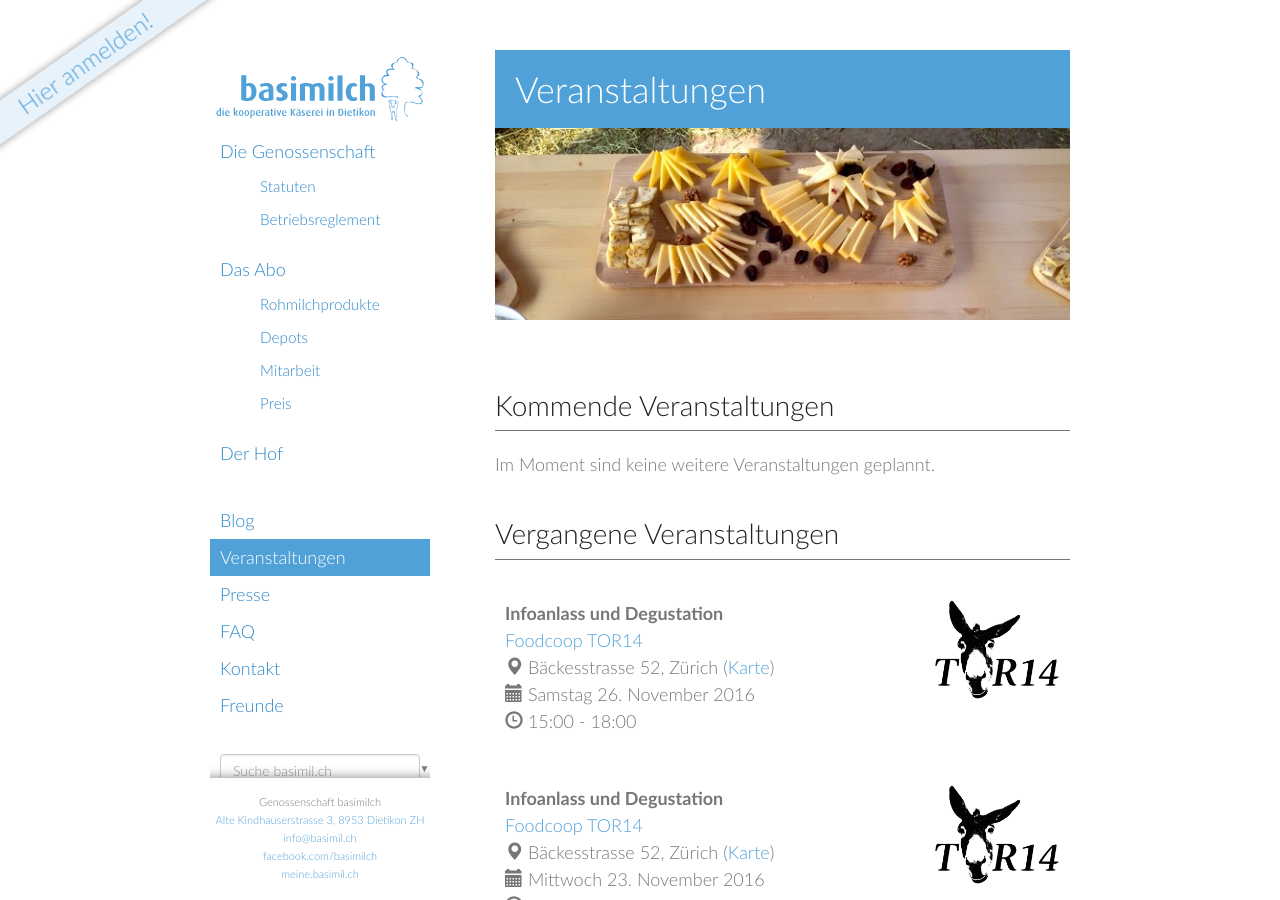
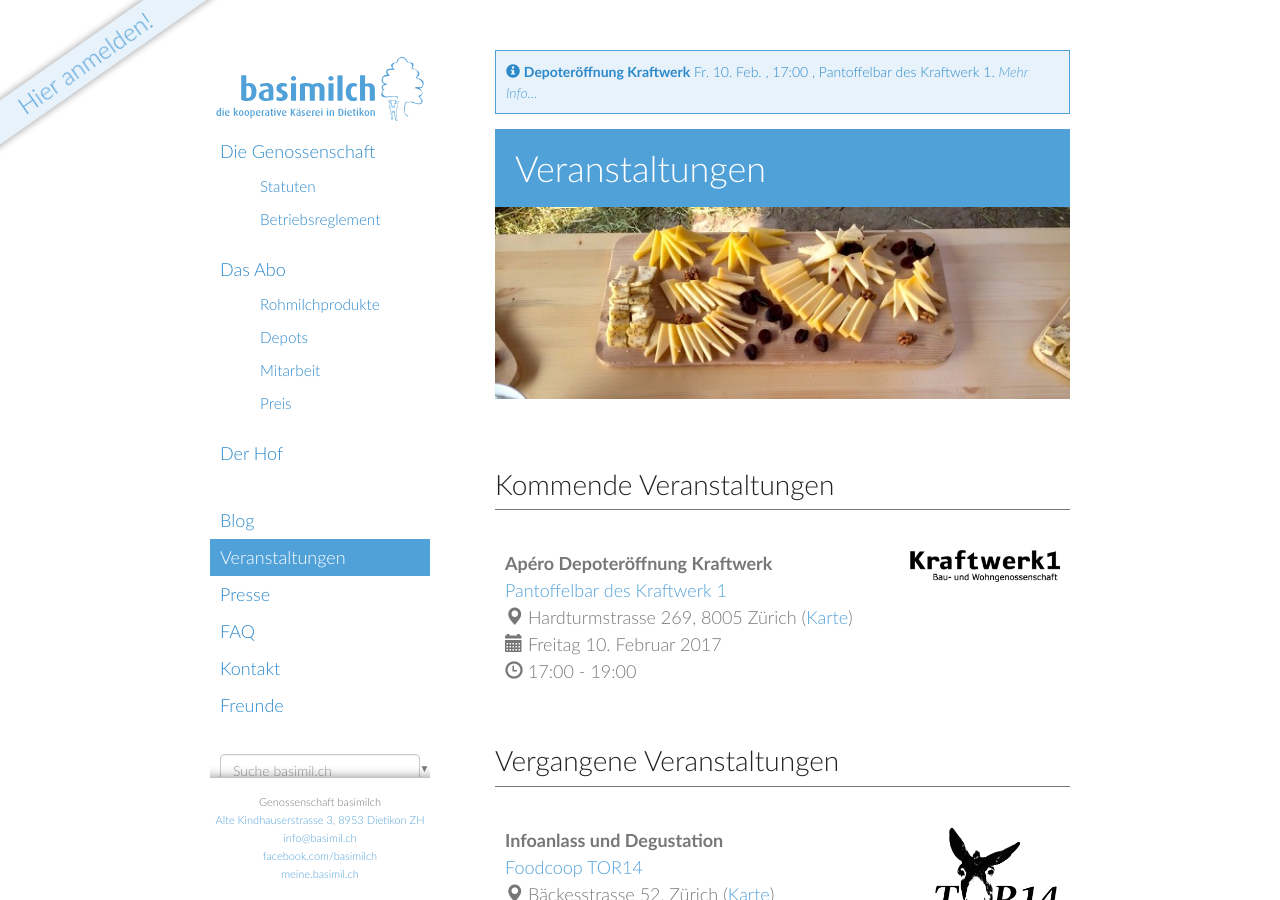
Before and after one commit to vryser/basimilch.github.io, a Jekyll site: the page built from pages/040-veranstaltungen.md, in a window 1280 px wide and 900 px high. Built offline with Jekyll 4.4.1, drawn with Linux system fonts in a browser that asks for light colours.

Commit message:
new: add event kraftwerk1

```diff
--- a/_data/events.yml
+++ b/_data/events.yml
@@ -348,3 +348,19 @@
   map_url:    https://www.google.ch/maps/place/Bäckerstrasse+52+8004+Zürich+Switzerland
   # info: >
   #   more info
+
+- title:        Apéro Depoteröffnung Kraftwerk
+  title_short:  Depoteröffnung Kraftwerk
+  # type:         extern
+  start:        2017-02-10 17:00:00 +0100
+  end:          2017-02-10 19:00:00 +0100
+  # day_hours:    14h - 16h
+  # url:          https://www.url.ch
+  image:      logos/kraftwerk1_logo.png
+  place:      Pantoffelbar des Kraftwerk 1
+  place_url:  http://www.kraftwerk1.ch/hardturm/siedlung.html
+  address:    Hardturmstrasse 269, 8005 Zürich
+  # address_2:
+  map_url:    https://www.google.ch/maps/place/Hardturmstrasse+269+8005+Zürich+Switzerland
+  # info: >
+  #   more info
```
Also changed, not shown: images/logos/kraftwerk1_logo.png (added).
